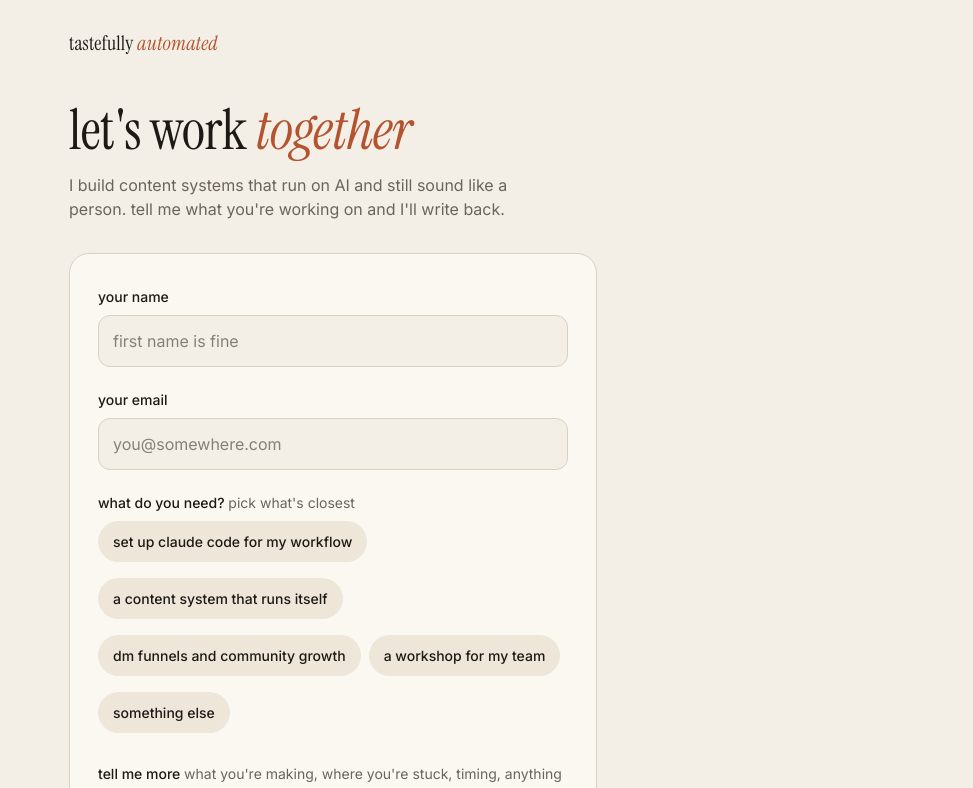
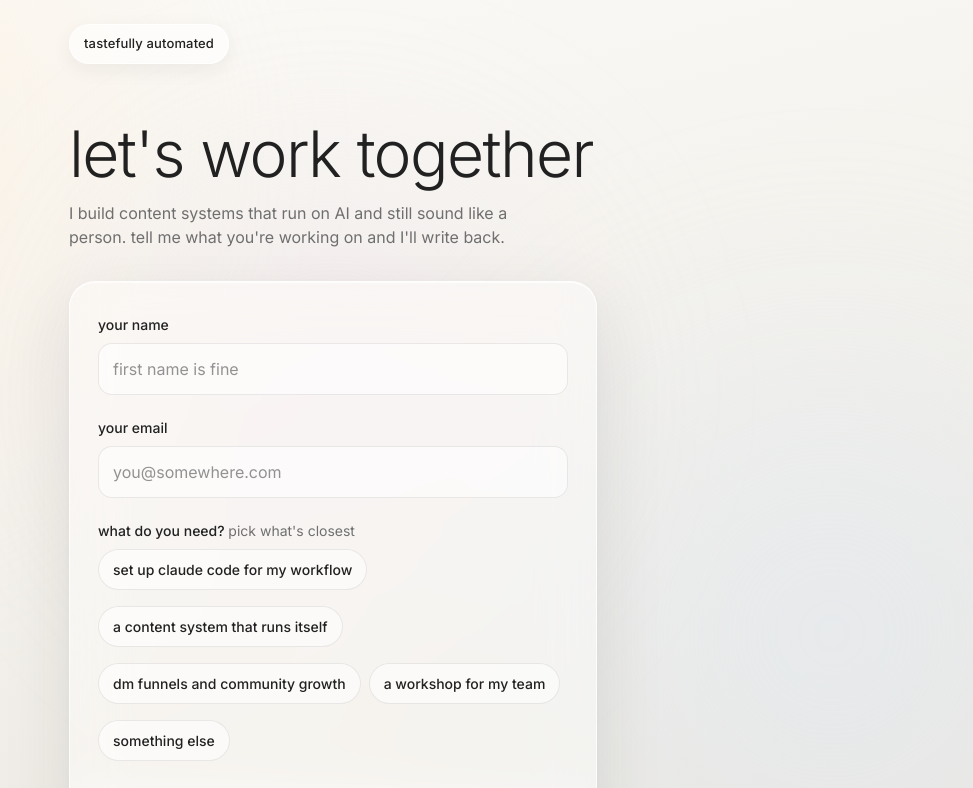
Before and after one commit to brenda-711/work-with-me, a plain HTML site: page index.html in a window 1280 px wide. Shown: the top 788 px of the page, without its empty margins (307-1280 px from the left). Drawn offline with Linux system fonts and the light colour scheme.

Commit message:
creative direction: gradient off white, glass card, light sans headline

```diff
--- a/index.html
+++ b/index.html
@@ -7,96 +7,124 @@
   <meta name="description" content="tell me what you need and your budget, I'll write back.">
   <link rel="preconnect" href="https://fonts.googleapis.com">
   <link rel="preconnect" href="https://fonts.gstatic.com" crossorigin>
-  <link href="https://fonts.googleapis.com/css2?family=Instrument+Serif:ital@0;1&family=Inter:wght@400;500&display=swap" rel="stylesheet">
+  <link href="https://fonts.googleapis.com/css2?family=Inter:wght@300;400;500&display=swap" rel="stylesheet">
   <script>
     // paste your Google Apps Script /exec url between the quotes (see SETUP.md)
     const LEADS_ENDPOINT = "";
   </script>
   <style>
     :root {
-      --paper: #f4efe6;
-      --card: #fbf8f2;
-      --ink: #1d1a16;
-      --ink-soft: #6b645a;
-      --line: #d9d0c1;
-      --accent: #b4532f;
-      --accent-ink: #fbf8f2;
-      --pill: #ede6d9;
-      --pill-on: #1d1a16;
-      --pill-on-ink: #fbf8f2;
-      --focus: rgba(180, 83, 47, .28);
+      --ink: #212121;
+      --ink-soft: #6f6f6f;
+      --hair: rgba(0, 0, 0, .08);
+      --glass: rgba(255, 255, 255, .42);
+      --glass-strong: rgba(255, 255, 255, .62);
+      --glass-edge: rgba(255, 255, 255, .75);
+      --field: rgba(255, 255, 255, .55);
+      --pill-on: #212121;
+      --pill-on-ink: #ffffff;
+      --btn: #212121;
+      --btn-ink: #ffffff;
+      --focus: rgba(33, 33, 33, .14);
+      --shadow: 0 24px 70px rgba(40, 36, 30, .10), 0 2px 8px rgba(40, 36, 30, .04);
+      --bg-a: #fcfbf8; --bg-b: #f4f2ed; --bg-c: #ebe8e1;
+      --blob-1: rgba(255, 236, 214, .55); --blob-2: rgba(222, 232, 245, .5); --blob-3: rgba(240, 226, 236, .45);
     }
     @media (prefers-color-scheme: dark) {
       :root:not([data-theme="light"]) {
-        --paper: #17140f; --card: #1f1b15; --ink: #f1ebe0; --ink-soft: #a89f92;
-        --line: #3a342b; --accent: #d8734c; --accent-ink: #17140f;
-        --pill: #2a251d; --pill-on: #f1ebe0; --pill-on-ink: #17140f; --focus: rgba(216,115,76,.35);
+        --ink: #f2f0eb; --ink-soft: #a5a29b; --hair: rgba(255,255,255,.1);
+        --glass: rgba(255,255,255,.06); --glass-strong: rgba(255,255,255,.1); --glass-edge: rgba(255,255,255,.14);
+        --field: rgba(255,255,255,.06); --pill-on: #f2f0eb; --pill-on-ink: #161513; --btn: #f2f0eb; --btn-ink: #161513;
+        --focus: rgba(242,240,235,.16); --shadow: 0 24px 70px rgba(0,0,0,.45);
+        --bg-a: #1b1a17; --bg-b: #151412; --bg-c: #0f0e0d;
+        --blob-1: rgba(120,90,60,.25); --blob-2: rgba(60,80,110,.25); --blob-3: rgba(100,70,90,.2);
       }
     }
     :root[data-theme="dark"] {
-      --paper: #17140f; --card: #1f1b15; --ink: #f1ebe0; --ink-soft: #a89f92;
-      --line: #3a342b; --accent: #d8734c; --accent-ink: #17140f;
-      --pill: #2a251d; --pill-on: #f1ebe0; --pill-on-ink: #17140f; --focus: rgba(216,115,76,.35);
+      --ink: #f2f0eb; --ink-soft: #a5a29b; --hair: rgba(255,255,255,.1);
+      --glass: rgba(255,255,255,.06); --glass-strong: rgba(255,255,255,.1); --glass-edge: rgba(255,255,255,.14);
+      --field: rgba(255,255,255,.06); --pill-on: #f2f0eb; --pill-on-ink: #161513; --btn: #f2f0eb; --btn-ink: #161513;
+      --focus: rgba(242,240,235,.16); --shadow: 0 24px 70px rgba(0,0,0,.45);
+      --bg-a: #1b1a17; --bg-b: #151412; --bg-c: #0f0e0d;
+      --blob-1: rgba(120,90,60,.25); --blob-2: rgba(60,80,110,.25); --blob-3: rgba(100,70,90,.2);
     }
     * { box-sizing: border-box; }
     html, body { margin: 0; }
     body {
-      background: var(--paper);
       color: var(--ink);
-      font-family: Inter, system-ui, -apple-system, sans-serif;
+      background: var(--bg-b) linear-gradient(165deg, var(--bg-a) 0%, var(--bg-b) 50%, var(--bg-c) 100%) fixed;
+      font-family: Inter, -apple-system, "SF Pro Display", system-ui, "Helvetica Neue", sans-serif;
       font-size: 16px; line-height: 1.5;
       -webkit-font-smoothing: antialiased;
       min-height: 100dvh;
       display: flex; flex-direction: column;
+      position: relative; overflow-x: hidden;
     }
-    .wrap { width: 100%; max-width: 560px; margin: 0 auto; padding: 28px 16px 48px; flex: 1; }
-    .mark { font-family: 'Instrument Serif', Georgia, serif; font-size: 20px; letter-spacing: .01em; color: var(--ink); text-decoration: none; }
-    .mark i { color: var(--accent); }
+    /* soft blobs so the glass has something to blur */
+    body::before, body::after {
+      content: ""; position: fixed; z-index: -1; border-radius: 50%; filter: blur(70px); pointer-events: none;
+    }
+    body::before { width: 62vmax; height: 62vmax; left: -18vmax; top: -14vmax;
+      background: radial-gradient(circle at 40% 40%, var(--blob-1), transparent 70%); }
+    body::after { width: 70vmax; height: 70vmax; right: -24vmax; bottom: -22vmax;
+      background: radial-gradient(circle at 50% 50%, var(--blob-2), transparent 68%); }
+    .wrap { width: 100%; max-width: 560px; margin: 0 auto; padding: 24px 16px 48px; flex: 1; position: relative; }
+    .wrap::before { content: ""; position: absolute; z-index: -1; width: 48vmax; height: 48vmax; left: 50%; top: 30%;
+      transform: translate(-50%, -50%); border-radius: 50%; filter: blur(80px); pointer-events: none;
+      background: radial-gradient(circle, var(--blob-3), transparent 70%); }
+    .mark {
+      display: inline-block; font-size: 13px; font-weight: 500; letter-spacing: .01em; color: var(--ink); text-decoration: none;
+      padding: 9px 14px; border-radius: 999px; background: var(--glass-strong); border: 1px solid var(--glass-edge);
+      backdrop-filter: blur(18px); -webkit-backdrop-filter: blur(18px); box-shadow: 0 6px 20px rgba(40,36,30,.06);
+    }
     h1 {
-      font-family: 'Instrument Serif', Georgia, serif; font-weight: 400;
-      font-size: clamp(40px, 9vw, 56px); line-height: 1.02; letter-spacing: -.01em;
-      margin: 44px 0 14px;
+      font-weight: 300; font-size: clamp(40px, 9.5vw, 64px); line-height: 1.05; letter-spacing: -.025em;
+      margin: 56px 0 14px; color: var(--ink);
     }
-    h1 em { font-style: italic; color: var(--accent); }
-    .lede { color: var(--ink-soft); margin: 0 0 32px; max-width: 46ch; }
-    form { background: var(--card); border: 1px solid var(--line); border-radius: 20px; padding: 24px 20px; }
+    .lede { color: var(--ink-soft); margin: 0 0 32px; max-width: 46ch; font-weight: 400; }
+    form {
+      background: var(--glass); border: 1px solid var(--glass-edge); border-radius: 26px; padding: 24px 20px;
+      backdrop-filter: blur(26px) saturate(1.3); -webkit-backdrop-filter: blur(26px) saturate(1.3);
+      box-shadow: var(--shadow), inset 0 1px 0 rgba(255,255,255,.7);
+    }
     @media (min-width: 480px) { form { padding: 32px 28px; } }
     .field { margin-bottom: 22px; }
     label, .legend { display: block; font-size: 14px; font-weight: 500; margin-bottom: 8px; }
     .hint { color: var(--ink-soft); font-weight: 400; }
     input[type=text], input[type=email], textarea {
-      width: 100%; font: inherit; color: var(--ink); background: var(--paper);
-      border: 1px solid var(--line); border-radius: 12px; padding: 13px 14px; outline: none;
-      transition: border-color .15s, box-shadow .15s;
+      width: 100%; font: inherit; color: var(--ink); background: var(--field);
+      border: 1px solid var(--hair); border-radius: 14px; padding: 13px 14px; outline: none;
+      transition: border-color .15s, box-shadow .15s, background .15s;
     }
-    input::placeholder, textarea::placeholder { color: var(--ink-soft); opacity: .8; }
-    input:focus, textarea:focus { border-color: var(--accent); box-shadow: 0 0 0 4px var(--focus); }
+    input::placeholder, textarea::placeholder { color: var(--ink-soft); opacity: .75; }
+    input:focus, textarea:focus { border-color: var(--ink); box-shadow: 0 0 0 4px var(--focus); background: var(--glass-strong); }
     textarea { min-height: 120px; resize: vertical; }
     .pills { display: flex; flex-wrap: wrap; gap: 8px; }
     .pill { position: relative; }
     .pill input { position: absolute; inset: 0; opacity: 0; margin: 0; cursor: pointer; }
     .pill span {
       display: inline-block; padding: 9px 14px; border-radius: 999px; font-size: 14px;
-      background: var(--pill); color: var(--ink); border: 1px solid transparent;
-      transition: background .15s, color .15s, transform .08s; user-select: none;
+      background: var(--field); color: var(--ink); border: 1px solid var(--hair);
+      transition: background .15s, color .15s, border-color .15s, transform .08s; user-select: none;
     }
+    .pill:hover span { background: var(--glass-strong); }
     .pill input:focus-visible + span { box-shadow: 0 0 0 4px var(--focus); }
-    .pill input:checked + span { background: var(--pill-on); color: var(--pill-on-ink); }
+    .pill input:checked + span { background: var(--pill-on); color: var(--pill-on-ink); border-color: var(--pill-on); }
     .pill:active span { transform: scale(.98); }
     button {
       width: 100%; font: inherit; font-weight: 500; font-size: 16px;
-      background: var(--accent); color: var(--accent-ink); border: 0; border-radius: 999px;
-      padding: 15px 20px; cursor: pointer; margin-top: 6px; transition: filter .15s, transform .08s;
+      background: var(--btn); color: var(--btn-ink); border: 0; border-radius: 999px;
+      padding: 15px 20px; cursor: pointer; margin-top: 6px; transition: opacity .15s, transform .08s;
     }
-    button:hover { filter: brightness(1.05); }
+    button:hover { opacity: .9; }
     button:active { transform: scale(.99); }
-    button[disabled] { opacity: .6; cursor: default; }
-    .err { color: var(--accent); font-size: 13px; margin-top: 6px; display: none; }
+    button[disabled] { opacity: .55; cursor: default; }
+    .err { color: var(--ink); font-size: 13px; margin-top: 6px; display: none; }
     .field.bad .err { display: block; }
-    .field.bad input[type=text], .field.bad input[type=email], .field.bad textarea { border-color: var(--accent); }
+    .field.bad input[type=text], .field.bad input[type=email], .field.bad textarea { border-color: var(--ink); }
     .fine { color: var(--ink-soft); font-size: 13px; text-align: center; margin-top: 14px; }
     .done { display: none; text-align: center; padding: 28px 8px 8px; }
-    .done h2 { font-family: 'Instrument Serif', Georgia, serif; font-weight: 400; font-size: 34px; margin: 0 0 10px; }
+    .done h2 { font-weight: 300; font-size: 40px; letter-spacing: -.02em; margin: 0 0 10px; }
     .done p { color: var(--ink-soft); margin: 0; }
     footer { text-align: center; color: var(--ink-soft); font-size: 13px; padding: 0 16px 28px; }
     footer a { color: inherit; }
@@ -104,9 +132,9 @@
 </head>
 <body>
   <main class="wrap">
-    <a class="mark" href="#">tastefully <i>automated</i></a>
+    <a class="mark" href="#">tastefully automated</a>
 
-    <h1>let's work <em>together</em></h1>
+    <h1>let's work together</h1>
     <p class="lede">I build content systems that run on AI and still sound like a person. tell me what you're working on and I'll write back.</p>
 
     <form id="f" novalidate>
```
